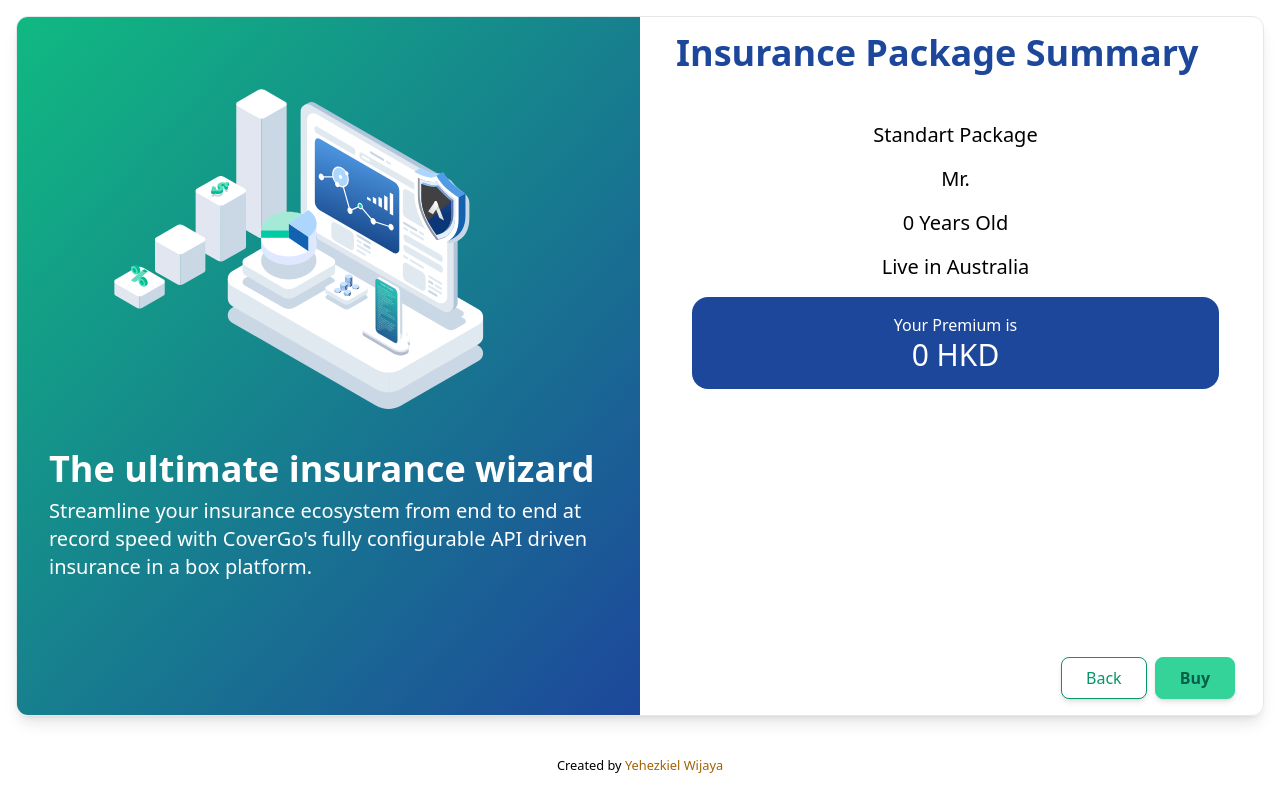
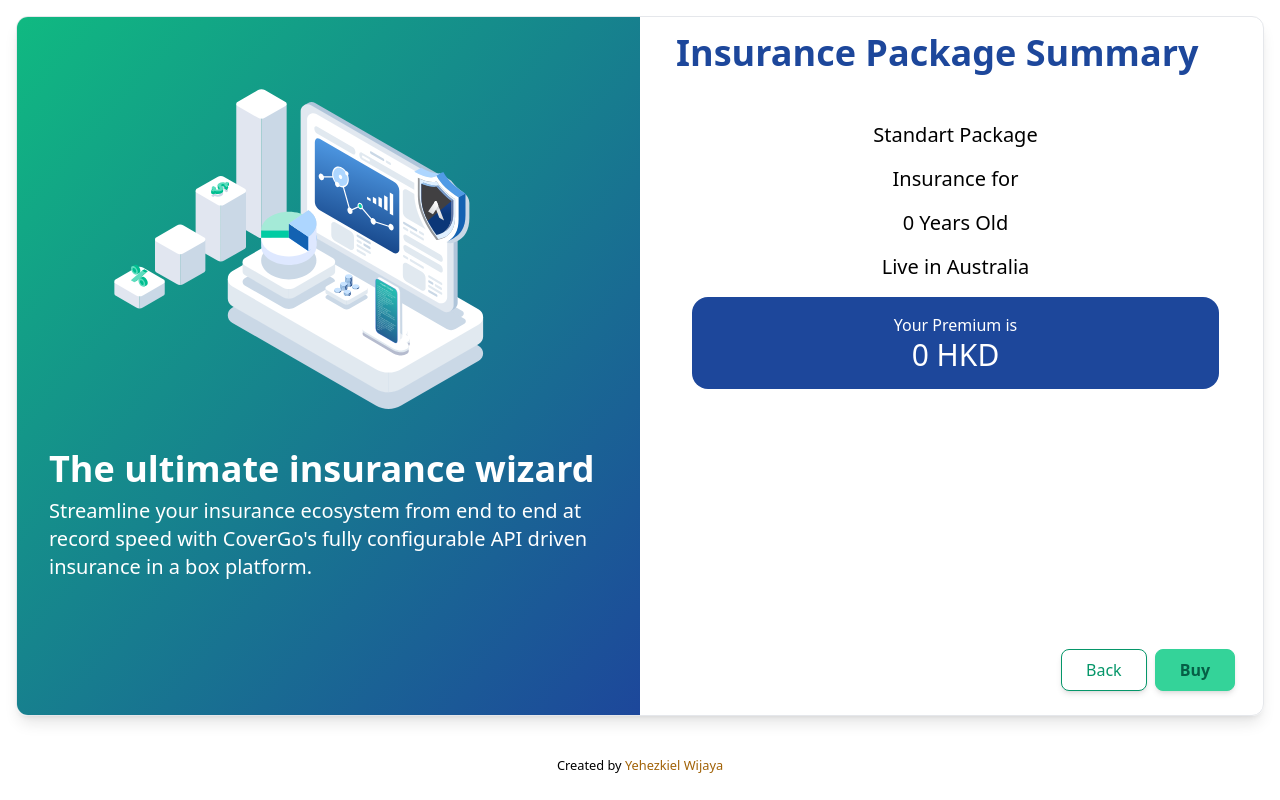
Before and after one commit to yehezkielwijaya/covergo-test, a Vue app: page /result in a window 1280 px wide. Built offline with nearby package versions, Linux system fonts and the light colour scheme.

Commit message:
minor updates

```diff
--- a/src/App.vue
+++ b/src/App.vue
@@ -40,7 +40,7 @@
 }
 
 section.right-section {
-  @apply w-full py-4 px-8 w-full flex flex-col justify-start bg-transparent;
+  @apply w-full py-4 px-8 w-full flex flex-col justify-start bg-transparent overflow-y-auto;
   min-width: 50%;
 }
 
@@ -49,7 +49,7 @@
 }
 
 nav.navigations {
-  @apply flex justify-end space-x-2 mt-auto;
+  @apply flex justify-end space-x-2 mt-auto mb-2;
 }
 
 nav.navigations a {
--- a/src/views/InsuranceFormView.vue
+++ b/src/views/InsuranceFormView.vue
@@ -19,7 +19,7 @@
     </section>
     <section class="right-section">
       <h1 class="section-title">Insurance Form</h1>
-      <div>
+      <div class="mb-2">
         <form>
           <label class="label-elem">
             <div>Name</div>
--- a/src/views/ResultView.vue
+++ b/src/views/ResultView.vue
@@ -24,7 +24,7 @@
         <div class="my-4 space-y-4 text-xl text-center">
           <div>{{ pack }} Package</div>
 
-          <div>Mr. {{ name }}</div>
+          <div>Insurance for {{ name }}</div>
           <div>{{ age }} Years Old</div>
           <div>
             Live in
```
